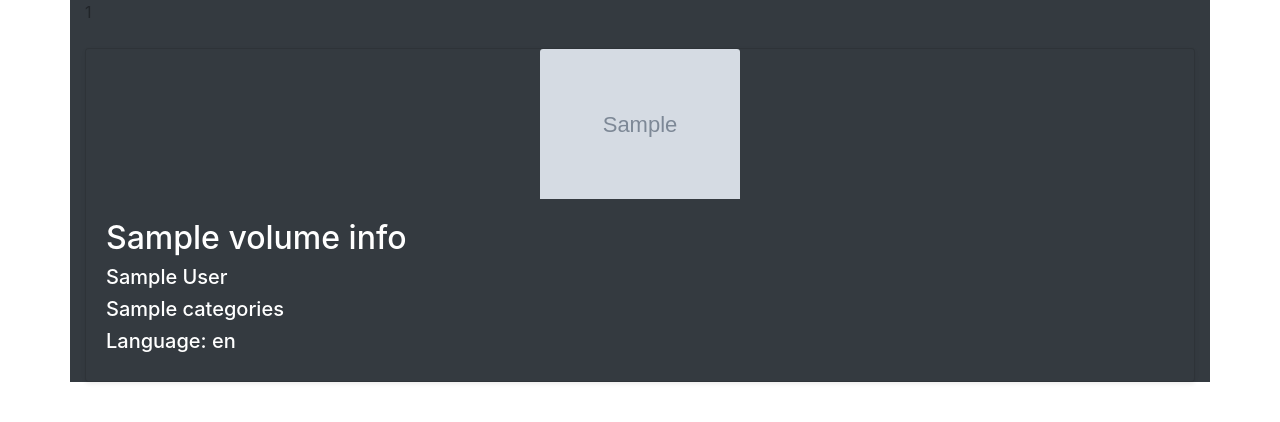
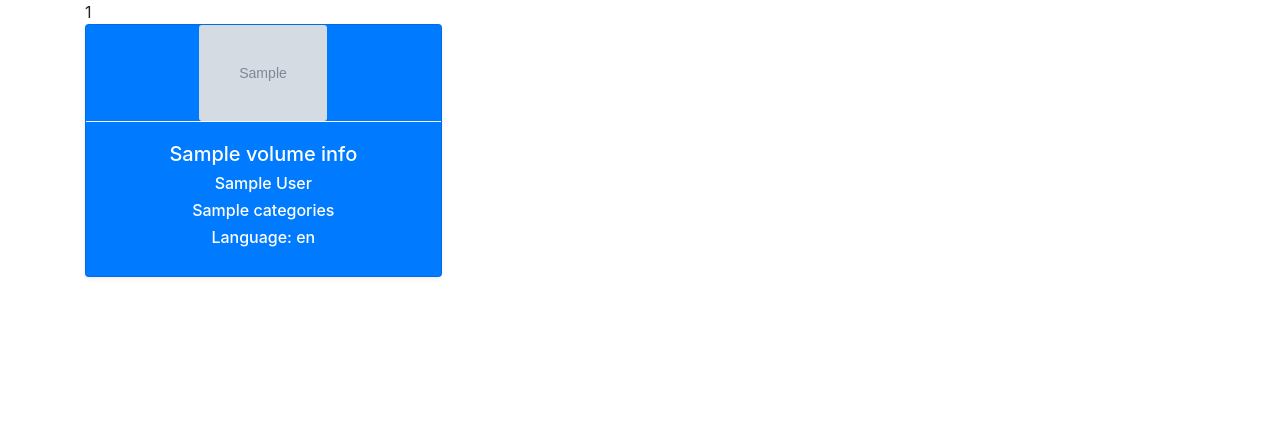
Before and after one commit to cristianmayco/books, a Django app: template core/templates/find.html in a window 1280 px wide. Shown: the top 422 px of the page. Run offline with Django 3.2, Linux system fonts and the light colour scheme; the template is opened without the code that fills it: most values are stand-ins (such as "Sample title", 1, 10 or a date in 2020); grey boxes marked "Sample" are stand-in pictures; some libraries are stand-ins or nearby versions.

Commit message:
Update find view page

```diff
--- a/core/templates/find.html
+++ b/core/templates/find.html
@@ -9,28 +9,26 @@
 <body>
 
 
-<div class="container bg-dark">
+<div class="container">
     {{books.totalItems}}
-    <div class="row">
-        <div class="col">
-            {% for item in books.items %}
-            <div class="card mt-4 shadow-sm bg-dark text-white" >
-                <img class="card-img-top mx-auto" src="{{item.volumeInfo.imageLinks.thumbnail}}" style="width: 200px"
-                     alt="Card image cap">
-                <div class="card-body">
-                    <h2>{{item.volumeInfo.title}}</h2>
-                    <h5> {{ item.volumeInfo.authors }}</h5>
 
-                    <h5> {{item.volumeInfo.categories}}</h5>
-                    <h5>Language: {{item.volumeInfo.language}}</h5>
-                </div>
+    <div class="card-columns">
+        {% for item in books.items %}
+        <div class="card bg-primary  text-white text-center shadow-sm">
+            <img class="card-img" src="{{item.volumeInfo.imageLinks.thumbnail}}"
+                 style="width: 128px" alt="Card image cap">
+            <div class="card-body border-top border-light">
+                <h5>{{item.volumeInfo.title}}</h5>
+                <h6> {{ item.volumeInfo.authors }}</h6>
+
+                <h6> {{item.volumeInfo.categories}}</h6>
+                <h6>Language: {{item.volumeInfo.language}}</h6>
             </div>
+        </div>
+        {% endfor %}
+    </div>
 
-        </div>
-    </div>
 </div>
-
-{% endfor %}
 
 
 <!-- JS, Popper.js, and jQuery -->
```
Also changed, not shown: 1 other file.
